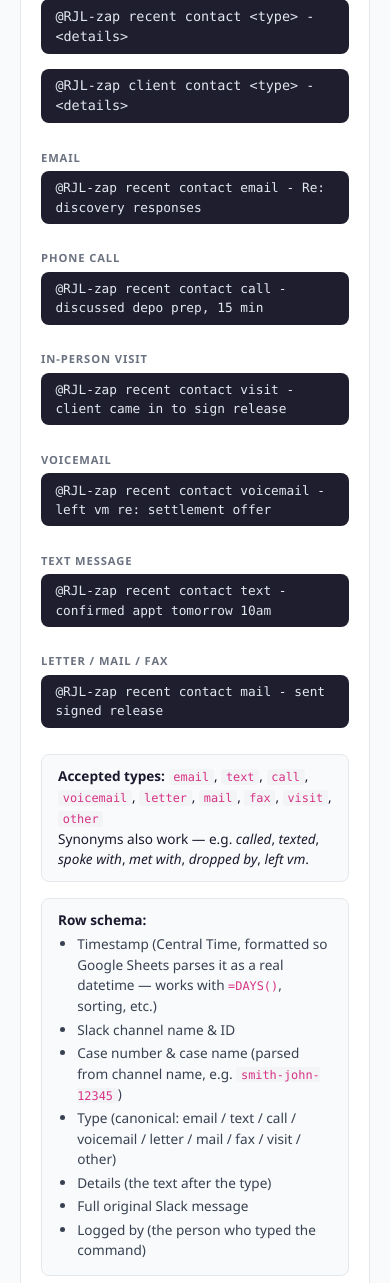
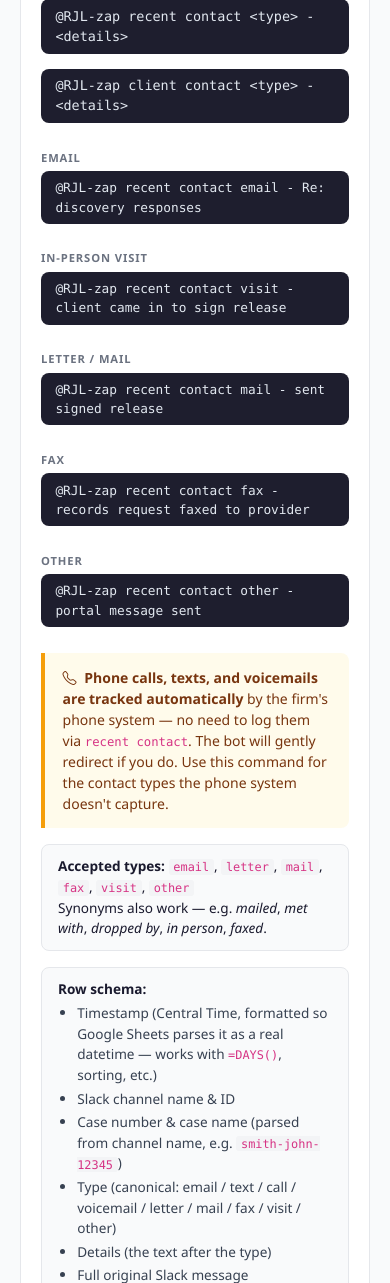
Before and after one commit to david-ramosjames/rjl-zap, a Flask app: page / in a window 390 px wide. Shown: the part 2214-3497 px from the top of the page. Run offline with Flask 3, Linux system fonts and the light colour scheme; data that the repository does not hold is empty.

Commit message:
Client Contact alerts: business-hours-only, topic-only, redirect phone/text/vm
Three changes from a single round of feedback on the first live alert
(Mon Jun 15, 1:17 PM Central):

1. Business-hours gate. The sweep now only fires Mon-Fri, 9 AM – 5 PM
   Central, so paralegals don't get pinged at midnight or on weekends.
   Implemented as _within_business_hours() check at the top of
   fire_client_contact_alerts, before the gate timestamp is touched.
   Returns True (no gating) as a safety fallback if zoneinfo isn't
   available. The 24h gate still ensures at most one alert per case
   per day regardless of how many business-hours ticks happen.

2. Topic-only tagging for the Client Contact alert. The first live
   alert tagged @Eric — who's only in the description, not the topic —
   because _topic_user_ids read both fields. Added an include_purpose
   bool param (default True so other callers like the Review Request
   path keep behaving the same), and the Client Contact path passes
   False explicitly. The channel-description value is ignored entirely
   so cases with stale or different description metadata don't ping
   the wrong people.

3. Auto-tracked contact types redirect. Phone calls, texts, and
   voicemails flow into the Client Contact Status sheet automatically
   via the firm's phone system, so logging them via @RJL-zap recent
   contact would be redundant. The handler now redirects with a
   friendly :telephone_receiver: message explaining that those types
   are tracked automatically and pointing the user at email / visit /
   mail / fax / other. The accepted-types list in _RECENT_CONTACT_USAGE
   and the FAQ Recent Contact card are updated to match — phone, text,
   and voicemail rows are dropped from the examples grid, replaced by
   a fax + other row pair and an amber callout calling out the auto-
   tracked-elsewhere fact.

FAQ Client Contact card gains two blue callouts: "Business hours only"
(timing) and "Topic-only tagging" (description is ignored), with the
@Kody / @Adrian / @Eric example from the live alert to make it
concrete.

Verified business-hours gate against 7 timestamps across the week
(weekday edges, weekend, midnight), and recent-contact routing
against 7 input phrases covering the four kept types, the three
auto-tracked types, and the "unknown" fallback.

https://claude.ai/code/session_01QMtP5CaQsZY3iwZ8ce5itC

```diff
--- a/templates/index.html
+++ b/templates/index.html
@@ -495,39 +495,37 @@
             <div class="type-this" style="font-size:.8rem">@RJL-zap recent contact email - Re: discovery responses</div>
           </div>
           <div>
-            <div class="type-label">Phone Call</div>
-            <div class="type-this" style="font-size:.8rem">@RJL-zap recent contact call - discussed depo prep, 15 min</div>
-          </div>
-          <div>
             <div class="type-label">In-Person Visit</div>
             <div class="type-this" style="font-size:.8rem">@RJL-zap recent contact visit - client came in to sign release</div>
           </div>
           <div>
-            <div class="type-label">Voicemail</div>
-            <div class="type-this" style="font-size:.8rem">@RJL-zap recent contact voicemail - left vm re: settlement offer</div>
+            <div class="type-label">Letter / Mail</div>
+            <div class="type-this" style="font-size:.8rem">@RJL-zap recent contact mail - sent signed release</div>
           </div>
           <div>
-            <div class="type-label">Text Message</div>
-            <div class="type-this" style="font-size:.8rem">@RJL-zap recent contact text - confirmed appt tomorrow 10am</div>
+            <div class="type-label">Fax</div>
+            <div class="type-this" style="font-size:.8rem">@RJL-zap recent contact fax - records request faxed to provider</div>
           </div>
           <div>
-            <div class="type-label">Letter / Mail / Fax</div>
-            <div class="type-this" style="font-size:.8rem">@RJL-zap recent contact mail - sent signed release</div>
+            <div class="type-label">Other</div>
+            <div class="type-this" style="font-size:.8rem">@RJL-zap recent contact other - portal message sent</div>
           </div>
+        </div>
+
+        <div class="callout amber mt-3">
+          <i class="bi bi-telephone me-1"></i>
+          <strong>Phone calls, texts, and voicemails are tracked automatically</strong> by the firm's phone system — no need to log them via <code>recent contact</code>. The bot will gently redirect if you do. Use this command for the contact types the phone system doesn't capture.
         </div>
 
         <div class="what-happens mt-3">
           <strong>Accepted types:</strong> <code style="background:#f3f4f6;padding:.05rem .3rem;border-radius:3px">email</code>,
-          <code style="background:#f3f4f6;padding:.05rem .3rem;border-radius:3px">text</code>,
-          <code style="background:#f3f4f6;padding:.05rem .3rem;border-radius:3px">call</code>,
-          <code style="background:#f3f4f6;padding:.05rem .3rem;border-radius:3px">voicemail</code>,
           <code style="background:#f3f4f6;padding:.05rem .3rem;border-radius:3px">letter</code>,
           <code style="background:#f3f4f6;padding:.05rem .3rem;border-radius:3px">mail</code>,
           <code style="background:#f3f4f6;padding:.05rem .3rem;border-radius:3px">fax</code>,
           <code style="background:#f3f4f6;padding:.05rem .3rem;border-radius:3px">visit</code>,
           <code style="background:#f3f4f6;padding:.05rem .3rem;border-radius:3px">other</code>
           <br>
-          Synonyms also work — e.g. <em>called</em>, <em>texted</em>, <em>spoke with</em>, <em>met with</em>, <em>dropped by</em>, <em>left vm</em>.
+          Synonyms also work — e.g. <em>mailed</em>, <em>met with</em>, <em>dropped by</em>, <em>in person</em>, <em>faxed</em>.
         </div>
 
         <div class="what-happens mt-3">
@@ -959,11 +957,21 @@
         <span class="trigger-tag auto"><i class="bi bi-arrow-repeat"></i> Auto</span>
       </div>
       <div class="cmd-body">
-        <p><strong>Once-a-day sweep of the Client Contact Status Google Sheet.</strong> For every case whose <em>Days Since Contact</em> (column G) has reached a threshold, the bot posts to the matching case channel and tags everyone named in the channel topic.</p>
+        <p><strong>Once-a-day sweep of the Client Contact Status Google Sheet, weekdays during business hours.</strong> For every case whose <em>Days Since Contact</em> (column G) has reached a threshold, the bot posts to the matching case channel and tags users from the channel topic.</p>
 
         <div class="timeline-strip mt-1">
           <div class="tl-row"><span class="tl-badge badge-warn">30 days</span> <strong>:warning: Warning</strong> — first reminder that the client hasn't been contacted. Tags topic users with a prompt to log the next outreach via <code style="background:#f3f4f6;padding:.05rem .3rem;border-radius:3px">@RJL-zap recent contact</code>.</div>
           <div class="tl-row"><span class="tl-badge badge-esc">45 days</span> <strong>:rotating_light: Reminder</strong> — escalation message that the lapse is still open. Same topic-user tagging.</div>
+        </div>
+
+        <div class="callout blue mt-3">
+          <i class="bi bi-clock me-1"></i>
+          <strong>Business hours only:</strong> the sweep only fires Mon-Fri, 9 AM – 5 PM Central. A case that crosses the threshold over a weekend or overnight is alerted on the next business-hours tick. The 24-hour gate also means at most one alert per case per day.
+        </div>
+
+        <div class="callout blue mt-2">
+          <i class="bi bi-chat-square-text me-1"></i>
+          <strong>Topic-only tagging:</strong> the bot reads only the channel's <em>topic</em> for @-mentions — never the description. So if your topic says <em>Attorney @Kody | Paralegal @Adrian</em> and the description names someone different, only @Kody and @Adrian get pinged.
         </div>
 
         <div class="callout amber mt-3">
```
Also changed, not shown: app.py (+69 -10 lines).
